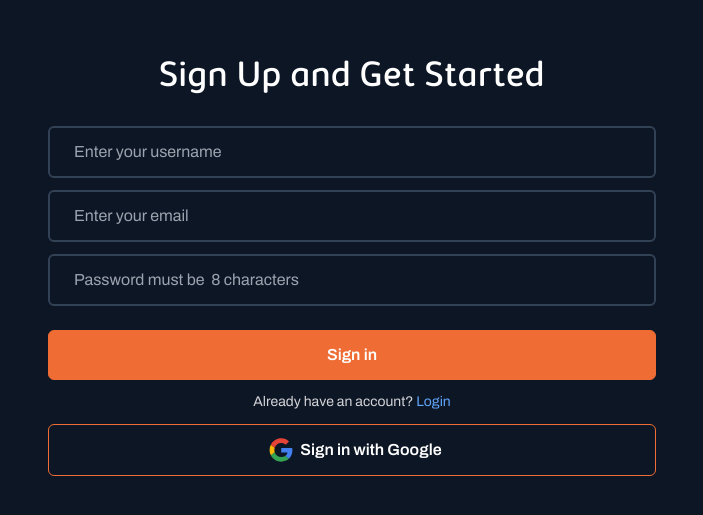
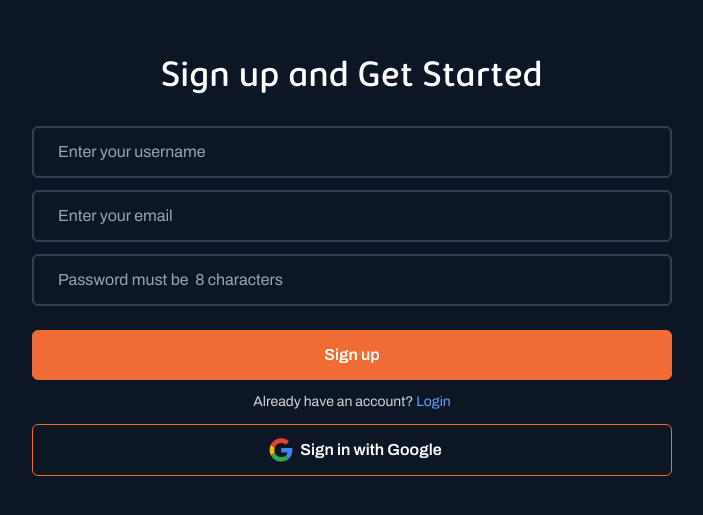
Before and after one commit to JayashSaini/WebWorld-Frontend, a React (Vite) app: page /auth/register in a window 1280 px wide. Shown: the part 141-656 px from the top of the page, without its empty margins (288-991 px from the left). Built offline with nearby package versions, Linux system fonts and the light colour scheme.

Commit message:
feat(UI):improve ui

```diff
--- a/src/components/Home/CardCarousel.tsx
+++ b/src/components/Home/CardCarousel.tsx
@@ -8,7 +8,7 @@ export function CardCarousal() {
 
   return (
     <div className="w-full h-full py-20">
-      <h2 className="max-w-7xl  mx-auto text-3xl md:text-4xl font-semibold text-white font-sans ">
+      <h2 className="max-w-7xl  mx-auto text-3xl md:text-4xl font-bold text-white font-sans ">
         Get to know our <span>Courses.</span>
       </h2>
       <Carousel items={cards} />
--- a/src/pages/auth/Login.tsx
+++ b/src/pages/auth/Login.tsx
@@ -34,7 +34,7 @@ const Login: React.FC = () => {
 
   return (
     <div className="w-full h-screen flex items-center justify-center">
-      <div className="m-auto sm:max-w-screen-sm w-full p-4">
+      <div className="m-auto sm:max-w-screen-sm w-full ">
         <form
           onSubmit={handleSubmit(onSubmit)}
           className="w-full flex justify-center items-center gap-3 flex-col "
--- a/src/pages/auth/Register.tsx
+++ b/src/pages/auth/Register.tsx
@@ -35,13 +35,13 @@ const Register: React.FC = () => {
 
   return (
     <div className="w-full h-screen flex items-center justify-center">
-      <div className="m-auto sm:max-w-screen-sm w-full p-4">
+      <div className="m-auto sm:max-w-screen-sm w-full ">
         <form
           onSubmit={handleSubmit(onSubmit)}
           className="w-full flex justify-center items-center gap-3 flex-col "
         >
           <h1 className="md:text-4xl text-2xl text-center md:my-4 text-white custom-font">
-            Sign Up and Get Started{" "}
+            Sign up and Get Started{" "}
           </h1>
           {/* Input for entering the email */}
           <div className="w-full">
@@ -79,7 +79,7 @@ const Register: React.FC = () => {
           </div>
           {/* Button to initiate the login process */}
           <div className=" w-full mt-3">
-            <Button fullWidth>Sign in</Button>
+            <Button fullWidth>Sign up</Button>
           </div>
           {/* Link to the registration page */}
           <small className="text-zinc-300  text-sm mb-3">
```
